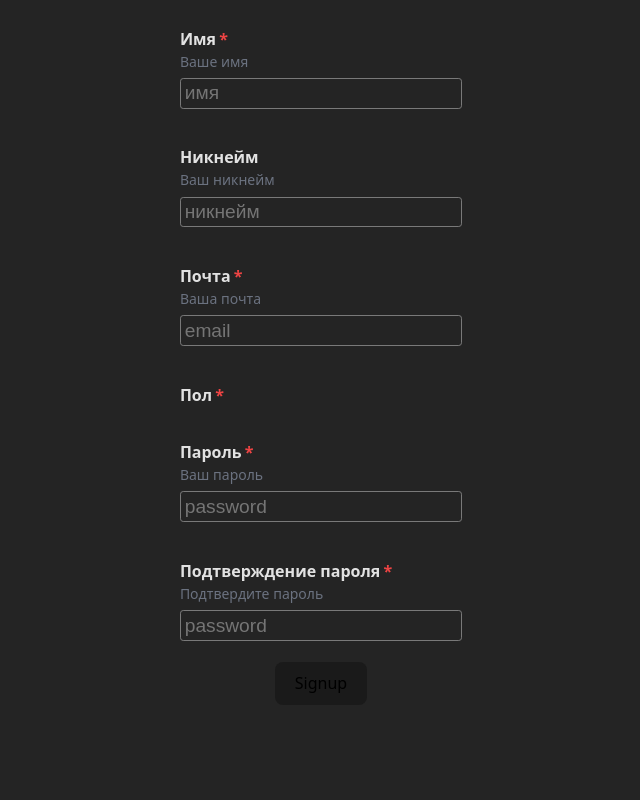
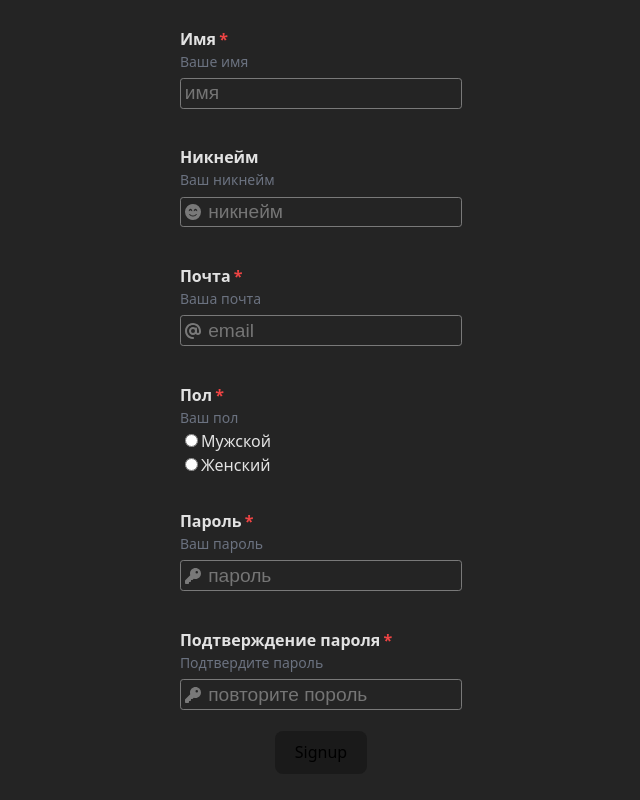
Before and after one commit to SuvStreet/Forms_Result.University-, a React (Vite) app: page / in a window 1280 px wide. Shown: the part 552-1352 px from the top of the page, without its empty margins (319-959 px from the left). Before the commit the page ends 1289 px from the top, so only its background shows below. Built offline with nearby package versions, Linux system fonts and the light colour scheme; the HTML template or start-up script is replaced by a standard one.

Commit message:
feat(Signup): Добавить иконки к полям.

```diff
--- a/src/components/Signup/Signup.jsx
+++ b/src/components/Signup/Signup.jsx
@@ -2,6 +2,8 @@ import { useState } from 'react'
 import { validateForm } from '../../services/validateForm'
 import { Button } from '../Button/Button'
 import { TextInput } from '../TextInput/TextInput'
+
+import { faFaceSmileBeam, faKey, faAt } from '@fortawesome/free-solid-svg-icons'
 
 const inputs = [
   {
@@ -18,6 +20,7 @@ const inputs = [
     placeholder: 'никнейм',
     type: 'text',
     nameInput: 'nickname',
+    iconCode: faFaceSmileBeam,
   },
   {
     required: true,
@@ -26,28 +29,36 @@ const inputs = [
     placeholder: 'email',
     type: 'email',
     nameInput: 'email',
+    iconCode: faAt,
   },
   {
     required: true,
     label: 'Пол',
+    description: 'Ваш пол',
     type: 'radio',
     nameInput: 'sex',
+    options: [
+      { label: 'Мужской', value: 'male' },
+      { label: 'Женский', value: 'female' },
+    ],
   },
   {
     required: true,
     label: 'Пароль',
     description: 'Ваш пароль',
-    placeholder: 'password',
+    placeholder: 'пароль',
     type: 'password',
     nameInput: 'password',
+    iconCode: faKey,
   },
   {
     required: true,
     label: 'Подтверждение пароля',
     description: 'Подтвердите пароль',
-    placeholder: 'password',
+    placeholder: 'повторите пороль',
     type: 'password',
     nameInput: 'passwordConfirm',
+    iconCode: faKey,
   },
 ]
 
```
